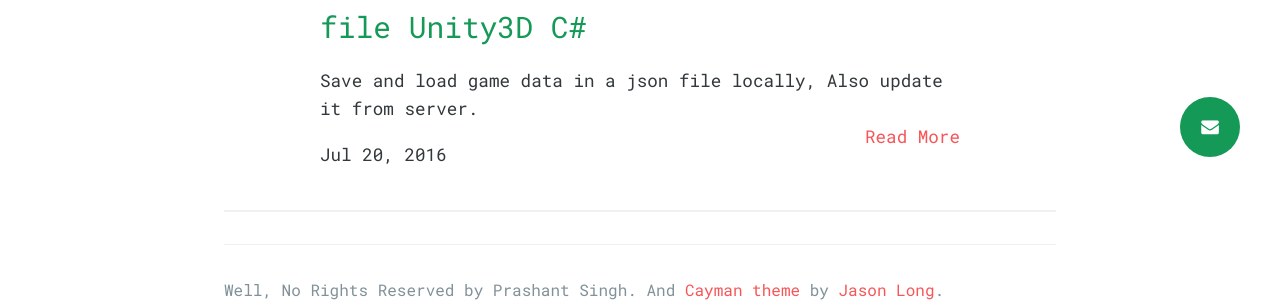
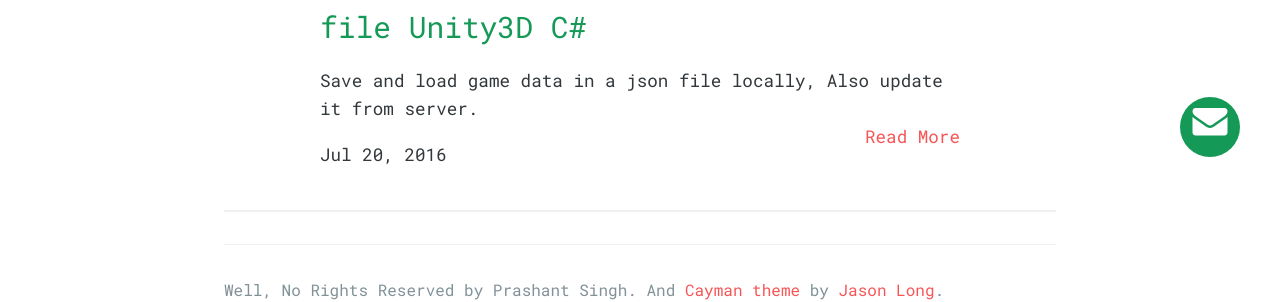
Before and after one commit to prashant-singh/prashant-singh.github.io, a Jekyll site: the page built from index.html, in a window 1280 px wide. Shown: the part 703-1005 px from the top of the page. Built offline with Jekyll 4.4.1, drawn with Linux system fonts in a browser that asks for light colours; nearby versions of some CDN libraries; the list of posts is cut into pages by our own code; a style sheet for code colours, icons or effects is not loaded.

Commit message:
Update index.html

```diff
--- a/index.html
+++ b/index.html
@@ -38,7 +38,7 @@ layout: default
 
 </div>
 <a href="mailto:hi@prashantsingh.xyz?Subject=Hey%20Prashant" class="float">
-<i class="fa fa-envelope my-float"></i>
+<i class="fa fa-envelope my-float" style="font-size:35px"></i>
 </a>
 <div class="label-container">
 <div class="label-text">Contact me</div>
```
